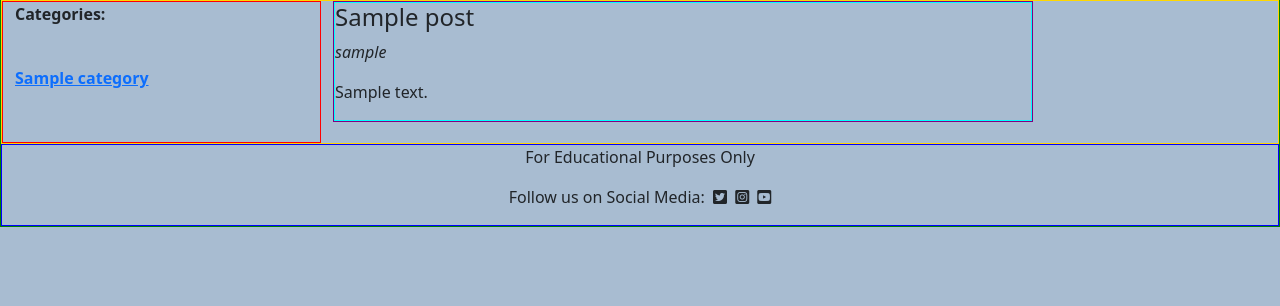
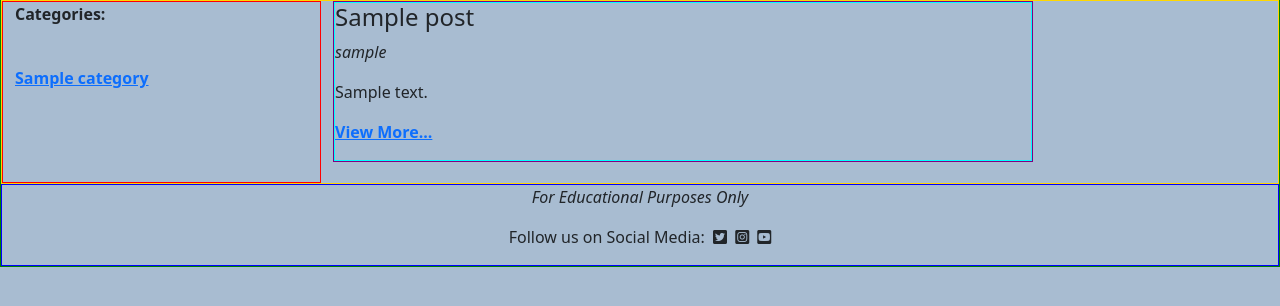
Before and after one commit to Code-Institute-Submissions/SamuelMasters-blathr_DecResub, a Django app: page / in a window 1280 px wide. Shown: the part 75-381 px from the top of the page. Run offline with Django 3.2, Linux system fonts and the light colour scheme; tables that the repository leaves empty hold one stand-in row (values such as "Sample post").

Commit message:
Make minor text changes to base and index html files

```diff
--- a/templates/base.html
+++ b/templates/base.html
@@ -52,7 +52,7 @@
         <div class="row">
             <div class="col-12">
                 <p class="text-center">
-                    For Educational Purposes Only
+                    <em>For Educational Purposes Only</em>
                 </p>
                 <p class="text-center">
                     Follow us on Social Media:
--- a/templates/index.html
+++ b/templates/index.html
@@ -18,6 +18,7 @@
                     <h4>{{ post.title }}</h4>
                     <p><em>{{ post.author }}</em></p>
                     <p>{{ post.content | safe }}</p>
+                    <p><strong><a href="#">View More...</a></strong></p>
                 </div>
             </div>
         </div>
```
